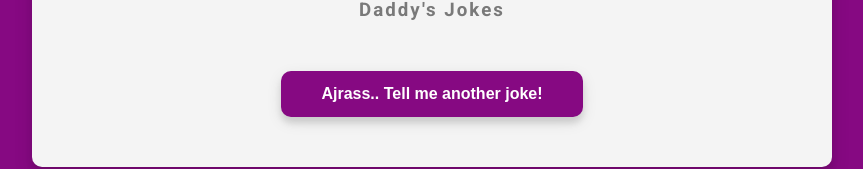
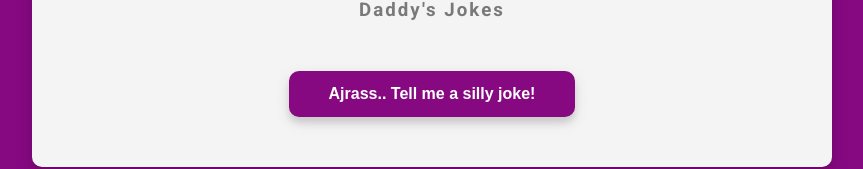
Before and after one commit to tajemouti/webpack2, a website built with webpack: page src/index.html in a window 1280 px wide. Shown: the part 404-573 px from the top of the page, without its empty margins (208-1071 px from the left). Built offline with nearby package versions, Linux system fonts and the light colour scheme; no server answers.

Commit message:
Change button text

```diff
--- a/src/index.html
+++ b/src/index.html
@@ -10,7 +10,7 @@
         <img id="laughImg" alt="Emoji">
         <h3>Daddy's Jokes</h3>
         <div id="joke" class="joke"></div>
-        <button id="jokeBtn" class="btn">Ajrass.. Tell me another joke!</button>
+        <button id="jokeBtn" class="btn">Ajrass.. Tell me a silly joke!</button>
     </div>
 </body>
 </html>
```
Also changed, not shown: dist/index.html.
